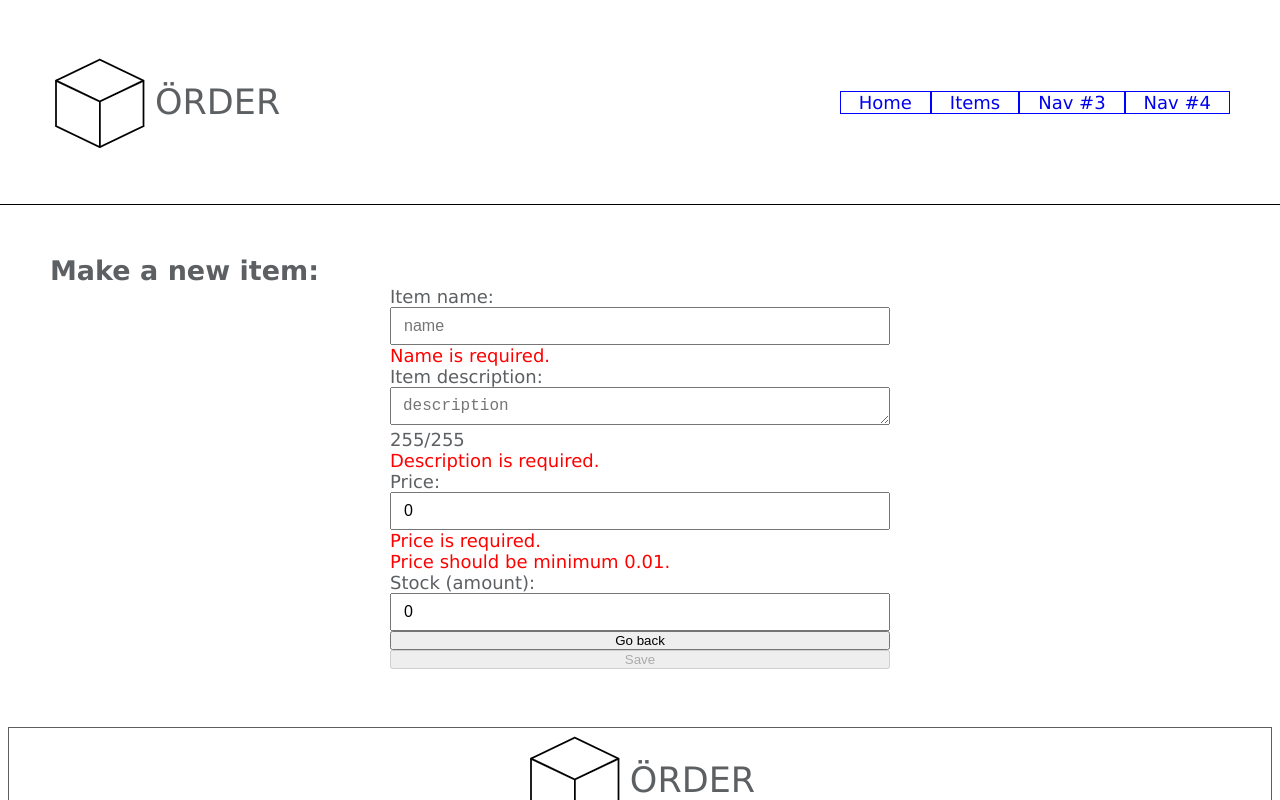
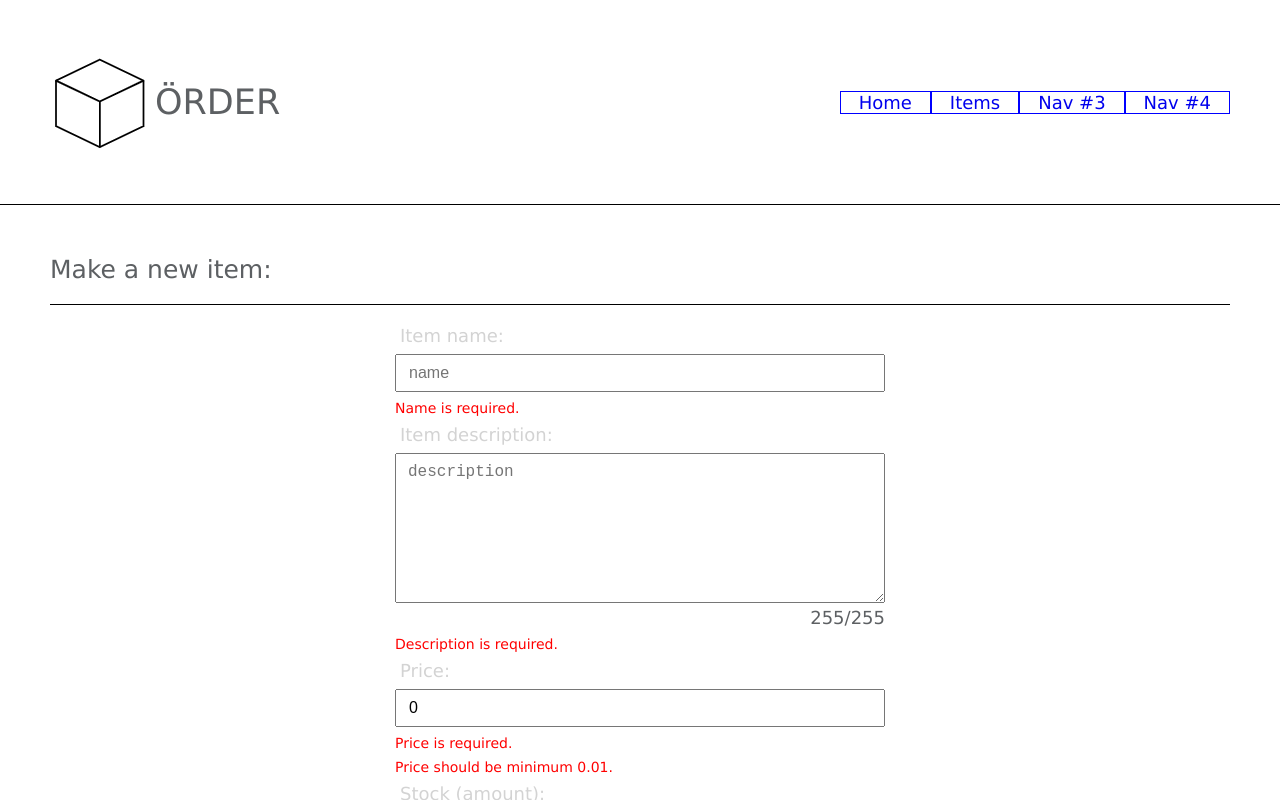
Before and after one commit to ThomasDeMaesschalck/eurder-frontend, an Angular app: page / in a window 1280 px wide. Both pictures are taken after a click on the button "Make a new item". Shown: the top 800 px of the page. Built offline with nearby package versions, Linux system fonts and the light colour scheme; no server answers.

Commit message:
Improved GUI.

```diff
--- a/src/app/item/item-details/item-details/item-details.component.css
+++ b/src/app/item/item-details/item-details/item-details.component.css
@@ -0,0 +1,35 @@
+.card {
+  box-shadow: 0 4px 8px 0 rgba(0, 0, 0, 0.2);
+  max-width: 600px;
+  margin: auto;
+  padding: 25px;
+  text-align: center;
+  font-family: arial;
+}
+
+.price {
+  color: grey;
+  font-size: 22px;
+}
+
+.stock {
+  float: right;
+  color: grey;
+}
+
+.card button {
+  border: none;
+  outline: 0;
+  padding: 12px;
+  margin-top: 10px;
+  color: white;
+  background-color: #cfcfcf;
+  text-align: center;
+  cursor: pointer;
+  width: 100%;
+  font-size: 18px;
+}
+
+.card button:hover {
+  opacity: 0.7;
+}
--- a/src/app/item/item-details/item-details/item-details.component.html
+++ b/src/app/item/item-details/item-details/item-details.component.html
@@ -3,33 +3,22 @@
 
     <div *ngIf="item">
 
-      <h2>Item details:</h2>
+      <h3 class="section-title">Item details - {{item.id}}</h3>
 
 
-      <div class="form-group">
-        <label>Id</label>
-        {{item.id}}
+      <div class="card">
+        <h1>{{item.name}}</h1>
+        <p class="price">€{{item.price}}</p>
+        <p>{{item.description}}.</p>
+        <p class="stock">Stock (amount): {{item.amountOfStock}}</p>
+
+        <p>
+          <button routerLink="/items/{{item.id}}/edit">Edit item</button>
+        </p>
       </div>
 
-      <div class="form-group">
-        <label>Item name: {{item.name}}</label>
-      </div>
 
-      <div class="form-group">
-      <label>Item description: {{item.description}}</label>
-    </div>
-
-      <div class="form-group">
-      <label>Price: {{item.price}}</label>
-    </div>
-
-      <div class="form-group">
-      <label>Stock (amount): {{item.amountOfStock}}</label>
-      </div>
-
-      <button (click)="goBack()">Go back</button>
-
-      <button  routerLink="/items/{{item.id}}/edit">>Edit item</button>
+      <button class="col-1 btn" (click)="goBack()">Go back</button>
 
 
     </div>
--- a/src/app/item/item-edit/item-edit.component.css
+++ b/src/app/item/item-edit/item-edit.component.css
@@ -1,3 +1,21 @@
 .red-text{
   color: red;
 }
+
+.invalid-text{
+  display: block;
+  padding-left: 5px;
+  font-size: 14px;
+  margin-bottom: .5rem;}
+
+textarea {
+  height: 150px;
+}
+.counter-right {
+  float: right;
+}
+
+button:disabled {
+   opacity: 0.7;
+   cursor: not-allowed;
+ }
--- a/src/app/item/item-edit/item-edit.component.html
+++ b/src/app/item/item-edit/item-edit.component.html
@@ -5,77 +5,93 @@
 
     <div *ngIf="item">
 
-      <h2 *ngIf="!id">Make a new item:</h2>
-      <h2 *ngIf="id">Update item {{item.id}}:</h2>
+      <h3 class="section-title" *ngIf="!id">Make a new item:</h3>
+      <h3 class="section-title" *ngIf="id">Update item {{item.id}}:</h3>
 
       <form *ngIf="item" #editForm="ngForm" (ngSubmit)="save()">
 
-        <div class="form-group" *ngIf="id">
+
+        <div class="row" *ngIf="id">
+          <div class="col-1">
           <label>Id</label>
           {{item.id}}
+          </div>
         </div>
 
-        <div class="form-group">
-          <label for="item-name">Item name: </label>
+        <div class="row">
+          <div class="col-1">
+
+          <label class="form-label" for="item-name">Item name: </label>
           <input id="item-name" [(ngModel)]="item.name" placeholder="name"
                  name="name" class="form-control" required #name="ngModel"
+                 class="form-control"
                  [ngClass]="{'is-invalid': name.touched && name.invalid,  'is-valid': name.touched && name.valid}">
         </div>
+        </div>
 
-        <div *ngIf="name.errors" class="red-text">
+        <div *ngIf="name.errors" class="red-text invalid-text">
           Name is required.
         </div>
 
-        <div class="form-group">
-          <label for="item-description">Item description: </label>
+        <div class="row">
+          <div class="col-1">
+          <label class="form-label" for="item-description">Item description: </label>
           <textarea id="item-description" [(ngModel)]="item.description" placeholder="description"
                  name="description" class="form-control" required maxLength="255" #description="ngModel"
                     type="text"
                  [ngClass]="{'is-invalid': description.touched && description.invalid,  'is-valid': description.touched && description.valid}">
           </textarea>
-          <label><label [ngClass]="item.description.length > 254 ? 'red-text': ''">{{countCharactersLeft(item.description)}}</label>/255</label>
+          <label class="counter-right"><label [ngClass]="item.description.length > 254 ? 'red-text': ''">{{countCharactersLeft(item.description)}}</label>/255</label>
+        </div>
         </div>
 
-        <div *ngIf="description.errors" class="red-text">
+        <div *ngIf="description.errors" class="red-text invalid-text">
           Description is required.
         </div>
-        <div *ngIf="item.description.length > 254" class="red-text">
+        <div *ngIf="item.description.length > 255" class="red-text invalid-text">
           Description too long (255 chars max)
         </div>
 
-        <div class="form-group">
-          <label for="item-price">Price: </label>
+        <div class="row">
+          <div class="col-1">
+          <label class="form-label" for="item-price">Price: </label>
           <input id="item-price" [(ngModel)]="item.price" placeholder="price"
                  name="price" class="form-control" required #price="ngModel" type="number" min="0.01"
                  [ngClass]="{'is-invalid': price.touched && price.invalid,  'is-valid': price.touched && price.valid}">
-        </div>
+          </div></div>
 
-        <div *ngIf="price.errors" class="red-text">
+        <div *ngIf="price.errors" class="red-text invalid-text">
           Price is required.
         </div>
 
-        <div *ngIf="price.errors?.['min']" class="red-text">
+        <div *ngIf="price.errors?.['min']" class="red-text invalid-text">
           Price should be minimum 0.01.
         </div>
 
-        <div class="form-group">
-          <label for="item-stock">Stock (amount): </label>
+        <div class="row">
+          <div class="col-1">
+          <label class="form-label" for="item-stock">Stock (amount): </label>
           <input id="item-stock" [(ngModel)]="item.amountOfStock" placeholder="amount in stock"
                  name="stock" class="form-control" required #stock="ngModel" type="number" min="0"
                  [ngClass]="{'is-invalid': stock.touched && stock.invalid,  'is-valid': stock.touched && stock.valid}">
-        </div>
+          </div></div>
 
-        <div *ngIf="stock.errors" class="red-text">
+        <div *ngIf="stock.errors" class="red-text invalid-text">
           Stock amount is required.
         </div>
 
-        <div *ngIf="stock.errors?.['min']" class="red-text">
+        <div *ngIf="stock.errors?.['min']" class="red-text invalid-text">
           Minimum 0 stock.
         </div>
 
-        <button (click)="cancel()">Go back</button>
+        <div class="row">
+        <button type="submit" title="All fields required"
+                class="col-4 btn btn-create"
+                [disabled]="!editForm.form.valid">Save</button>
 
-        <button type="submit" title="All fields required" [disabled]="!editForm.form.valid">Save</button>
+          <button (click)="cancel()" class="col-1 btn">Go back</button>
+        </div>
+
 
       </form>
 
--- a/src/app/item/items-overview/items-overview/items-overview.component.html
+++ b/src/app/item/items-overview/items-overview/items-overview.component.html
@@ -4,9 +4,11 @@
 
     <h3 class="section-title">Items</h3>
 
+    <button class="btn-create btn" routerLink="/items/new/edit">Make a new item</button>
+
+
     <app-item-search></app-item-search>
 
-    <button class="btn-create" routerLink="/items/new/edit">Make a new item</button>
 
     <ul class="card-list">
 
```
